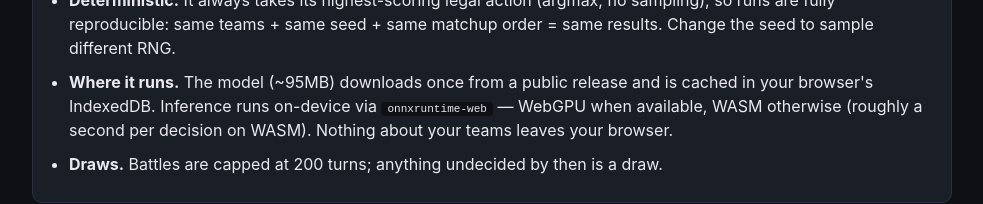
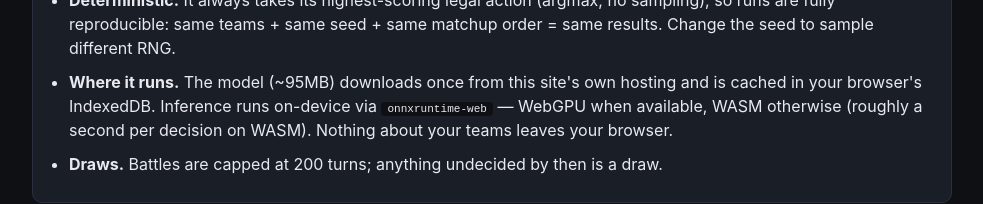
Before and after one commit to caedonhsieh/battle-dome, a React (Vite) app: page / in a window 1280 px wide. Both pictures are taken after a click on the button "How it works". Shown: the part 508-712 px from the top of the page, without its empty margins (148-1131 px from the left). Built offline with nearby package versions, Linux system fonts and the light colour scheme.

Commit message:
About tab: model downloads from same-origin hosting (not release)

```diff
--- a/src/components/AboutTab.tsx
+++ b/src/components/AboutTab.tsx
@@ -35,8 +35,8 @@ export default function AboutTab() {
             same matchup order = same results. Change the seed to sample different RNG.
           </li>
           <li>
-            <strong>Where it runs.</strong> The model (~95MB) downloads once from a public
-            release and is cached in your browser's IndexedDB. Inference runs on-device via{' '}
+            <strong>Where it runs.</strong> The model (~95MB) downloads once from this
+            site's own hosting and is cached in your browser's IndexedDB. Inference runs on-device via{' '}
             <code>onnxruntime-web</code> — WebGPU when available, WASM otherwise (roughly a
             second per decision on WASM). Nothing about your teams leaves your browser.
           </li>
```
